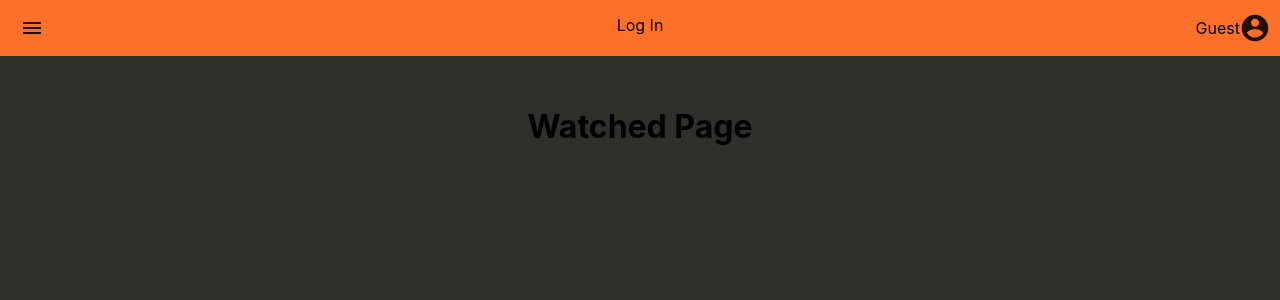
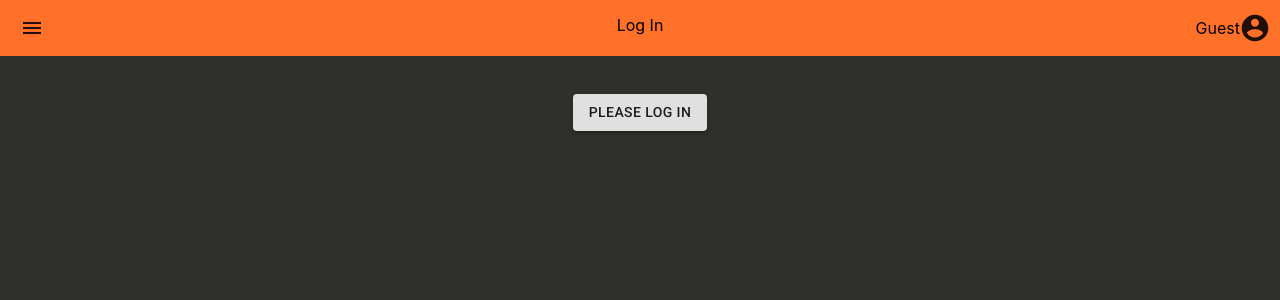
Before and after one commit to Tzvi23/EpisodeLogger, a React (Create React App) app in the folder front/episode-logger/: page /watched in a window 1280 px wide. Shown: the top 300 px of the page. Built offline with nearby package versions, Linux system fonts and the light colour scheme.

Commit message:
Please log in logic

```diff
--- a/front/episode-logger/src/App.js
+++ b/front/episode-logger/src/App.js
@@ -37,7 +37,7 @@ function App() {
               <RemoveSeries />
             </Route>
             <Route path="/watched">
-              <Watched />
+              <Watched setScreenName={setScreenName}/>
             </Route>
             <Route path="/updateSeries">
               <UpdateSeries />
--- /dev/null
+++ b/front/episode-logger/src/components/pleaseLogIn/PleaseLogIn.js
@@ -0,0 +1,32 @@
+import React, { useState } from 'react';
+import { Redirect } from 'react-router-dom'
+import { makeStyles } from '@material-ui/core/styles';
+import Button from '@material-ui/core/Button';
+
+const useStyles = makeStyles((theme) => ({
+  root: {
+    '& > *': {
+      margin: theme.spacing(1),
+    },
+  },
+}));
+
+export default function PleaseLogInButton(props) {
+    const classes = useStyles();
+
+    const [redirect, setRedirect] = useState(false);
+
+    const forwardToLogin = () => {
+        props.setScreenName("Log In");
+        setRedirect(true);
+    };
+
+
+    return (
+        <div className={classes.root}>
+            { redirect ? <Redirect to="/login"/> : null}
+            <Button variant="contained"
+            onClick={forwardToLogin}>Please Log In</Button>
+        </div>
+    );
+}
--- a/front/episode-logger/src/screens/Watched.js
+++ b/front/episode-logger/src/screens/Watched.js
@@ -1,5 +1,22 @@
-const Watched = () => {
-    return <h1>Watched Page</h1>;
+import React from 'react';
+import { connect } from 'react-redux';
+import PleaseLogInButton from '../components/pleaseLogIn/PleaseLogIn';
+
+const Watched = (props) => {
+
+    return (
+        <div>
+        { props.userName !== 'Guest' ? <h1>Watched Screen </h1> : <PleaseLogInButton setScreenName={props.setScreenName}/>}
+        </div>
+    )
 };
 
-export default Watched;
+// Redux configuration
+const mapStateToProps = (state) => {
+    return {
+      userName: state.userName,
+      password: state.password
+    };
+  };
+
+export default connect(mapStateToProps)(Watched);
```
